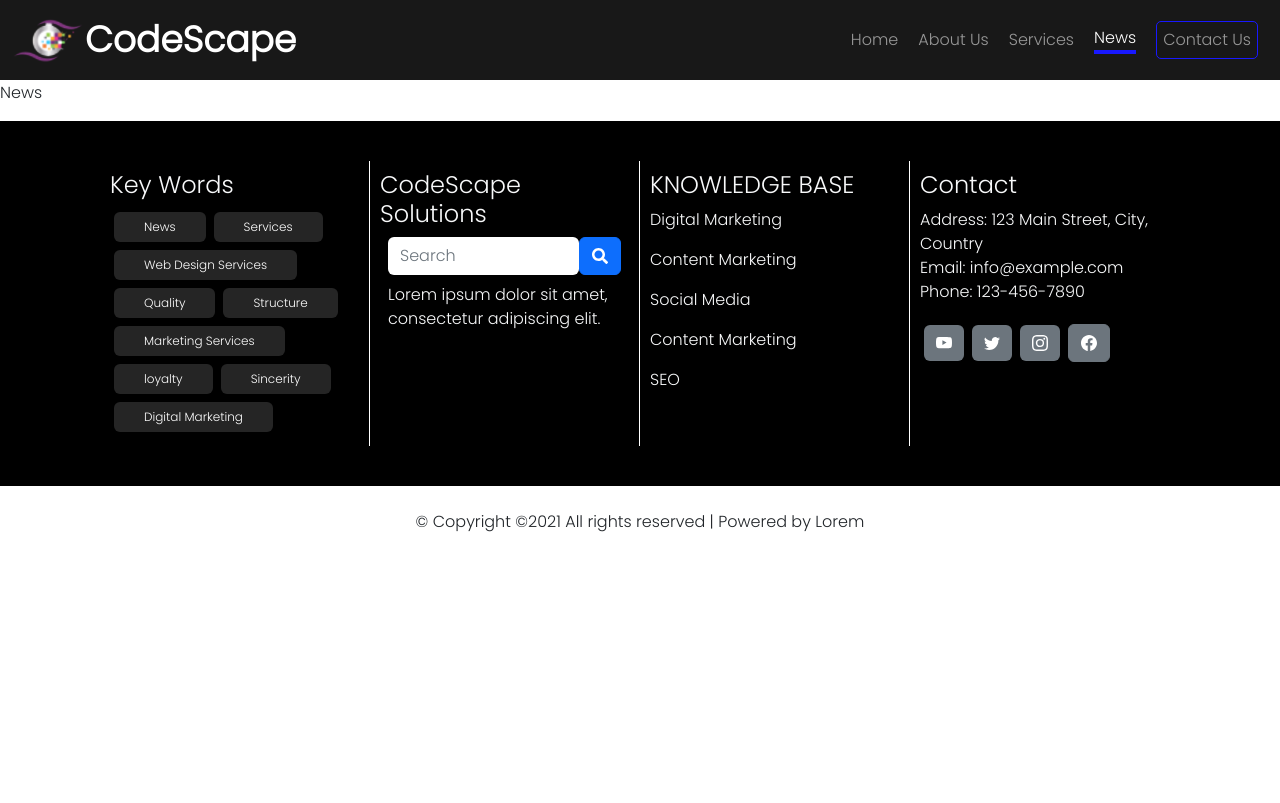
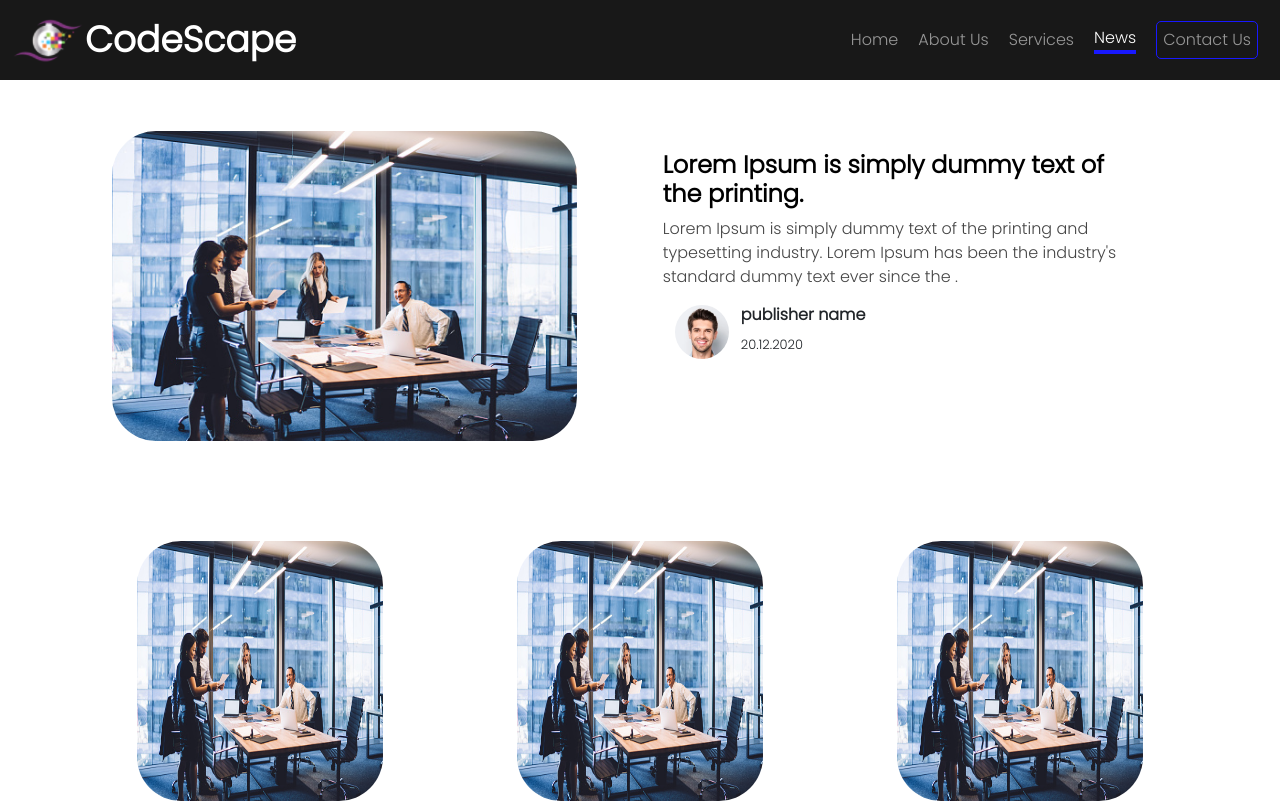
Before and after one commit to NoorAldeenAbuShehadeh/CompanyWebapp, a React (Create React App) app: page /News in a window 1280 px wide. Shown: the top 803 px of the page. Built offline with nearby package versions, Linux system fonts and the light colour scheme.

Commit message:
finish posts in News

```diff
--- /dev/null
+++ b/src/Components/NewsPost/Style.jsx
@@ -0,0 +1,47 @@
+import { createUseStyles } from "react-jss";
+
+const Style = createUseStyles((theme)=>({
+    postContainer:{
+        display:'flex',
+        flexDirection:(props)=>props.flexDirection,
+        maxWidth:(props)=>props.flexDirection==='column'?props.maxWidth:'',
+        marginTop:'50px',
+        marginBottom:'50px',
+        '@media (max-width: 1000px)': {
+            flexDirection:'column!important',
+            alignItems:'center'
+          }
+    },
+    postImage:{
+        maxWidth:(props)=>props.maxWidth,
+        height:(props)=>props.flexDirection==='column'?'260px':'310px',
+        borderRadius:'44px',
+        margin:'0px 30px',
+        '@media (max-width: 600px)': {
+            maxWidth:'250px',
+            height:'200px!important'
+          }
+    },
+    postContent:{
+        maxWidth:(props)=>props.maxWidth,
+        padding:'20px'
+    },
+    publisherName:{
+        fontSize:'16px',
+        fontWeight:600
+    },
+    date:{
+        fontSize:'13px',
+        fontWeight:400
+    },
+    publisherImg:{
+        width:'54px',
+        height:'54px',
+        borderRadius:'54px'
+    },
+    publisherContainer:{
+        display:'flex'
+    }
+}))
+
+export default Style
--- /dev/null
+++ b/src/Components/NewsPost/index.js
@@ -0,0 +1,37 @@
+import React from "react";
+import { Container } from "react-bootstrap";
+import { useTheme } from "react-jss";
+import PostTitle from "../PostTitle";
+import PostDescription from "../PostDescription";
+import Style from "./Style";
+const NewsPost = ({
+  maxWidth,
+  flexDirection,
+  img,
+  title,
+  description,
+  publisherImg,
+  publisherName,
+  dateOfPublish,
+}) => {
+  const theme = useTheme();
+  const classes = Style({ theme, maxWidth, flexDirection });
+  return (
+    <Container className={classes.postContainer}>
+      <img src={img} alt="" className={classes.postImage}></img>
+      <Container className={classes.postContent}>
+        <PostTitle title={title} />
+        <PostDescription description={description} />
+        <Container className={classes.publisherContainer}>
+          <img src={publisherImg} alt="" className={classes.publisherImg}></img>
+          <Container fluid>
+            <h5 className={classes.publisherName}>{publisherName}</h5>
+            <span className={classes.date}>{dateOfPublish}</span>
+          </Container>
+        </Container>
+      </Container>
+    </Container>
+  );
+};
+
+export default NewsPost;
--- /dev/null
+++ b/src/Components/PostDescription/index.js
@@ -0,0 +1,21 @@
+import React from 'react'
+import { createUseStyles, useTheme } from "react-jss";
+
+const Style = createUseStyles((theme)=>({
+    description:{
+        fontSize:'16px',
+        fontWeight:400,
+        color:theme.colors.darkGray
+    }
+}))
+const PostDescription = ({description}) => {
+    const theme = useTheme();
+    const classes = Style(theme)
+  return (
+    <p className={classes.description}>
+        {description}
+    </p>
+  )
+}
+
+export default PostDescription
--- /dev/null
+++ b/src/Components/PostTitle/index.js
@@ -0,0 +1,20 @@
+import React from 'react'
+import { createUseStyles, useTheme } from "react-jss";
+
+const Style = createUseStyles((theme)=>({
+    title:{
+        fontSize:'24px',
+        fontWeight:600,
+        color:theme.colors.background
+    }
+}))
+
+const PostTitle = ({title}) => {
+    const theme = useTheme();
+    const classes = Style(theme)
+  return (
+    <h2 className={classes.title}>{title}</h2>
+  )
+}
+
+export default PostTitle
--- a/src/Pages/News/News.js
+++ b/src/Pages/News/News.js
@@ -1,15 +1,40 @@
 import React, { useEffect } from "react"
 import { useOutletContext } from "react-router-dom"
 import { routeNames } from "../../Utils/Utils"
-
+import NewsPost from "../../Components/NewsPost"
+import { Container, Row } from "react-bootstrap"
 const News = () => {
   const setActiveTab = useOutletContext()
   useEffect(() => {
     setActiveTab(routeNames.NEWS)
   }, [])
+  const MainData = {
+    img:'images/News1.jpg',
+    title:'Lorem Ipsum is simply dummy text of the printing.',
+    description:"Lorem Ipsum is simply dummy text of the printing and typesetting industry. Lorem Ipsum has been the industry's standard dummy text ever since the .",
+    publisherImg:'images/publisher1.png',
+    publisherName:'publisher name',
+    dateOfPublish:'20.12.2020',
+  }
 
+  const Data = {
+    img:'images/News1.jpg',
+    title:'Lorem Ipsum is simply dummy text of the printing.',
+    description:"Lorem Ipsum is simply dummy text of the printing and typesetting industry. Lorem Ipsum has been the industry's standard dummy text ever since the .",
+    publisherImg:'images/publisher1.png',
+    publisherName:'publisher name',
+    dateOfPublish:'20.12.2020',
+  }
   return (
-    <div>News</div>
+    <Container>
+      <Row>
+        <NewsPost maxWidth={'520px'} flexDirection={'row'} {...MainData}/>
+      </Row>
+
+      <Row>
+        {[1,2,3,4,5,6].map((item)=><NewsPost maxWidth={'330px'} flexDirection={'column'} {...MainData}/>)}
+      </Row>
+    </Container>
   )
 }
 
```
Also changed, not shown: public/images/publisher1.png (added).
